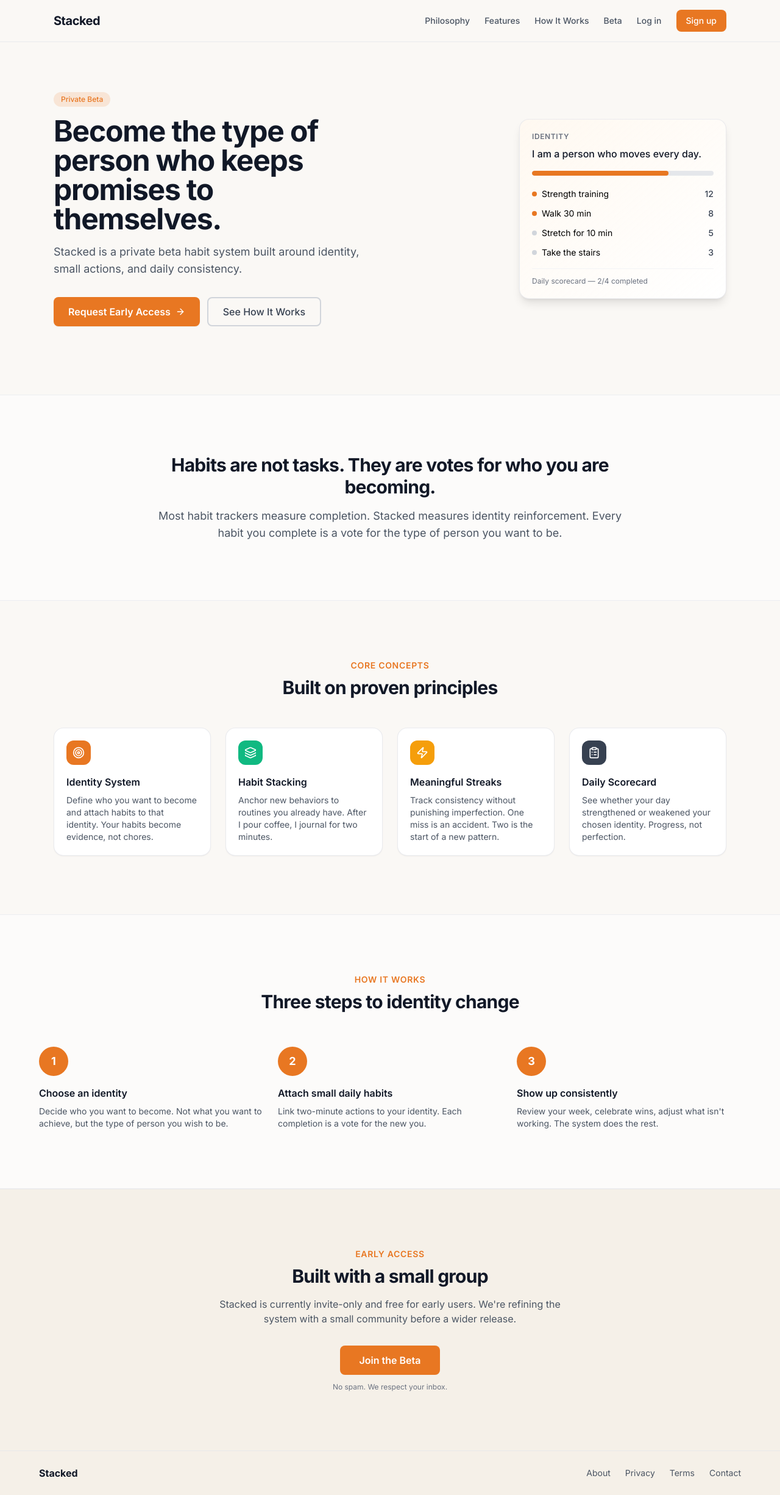
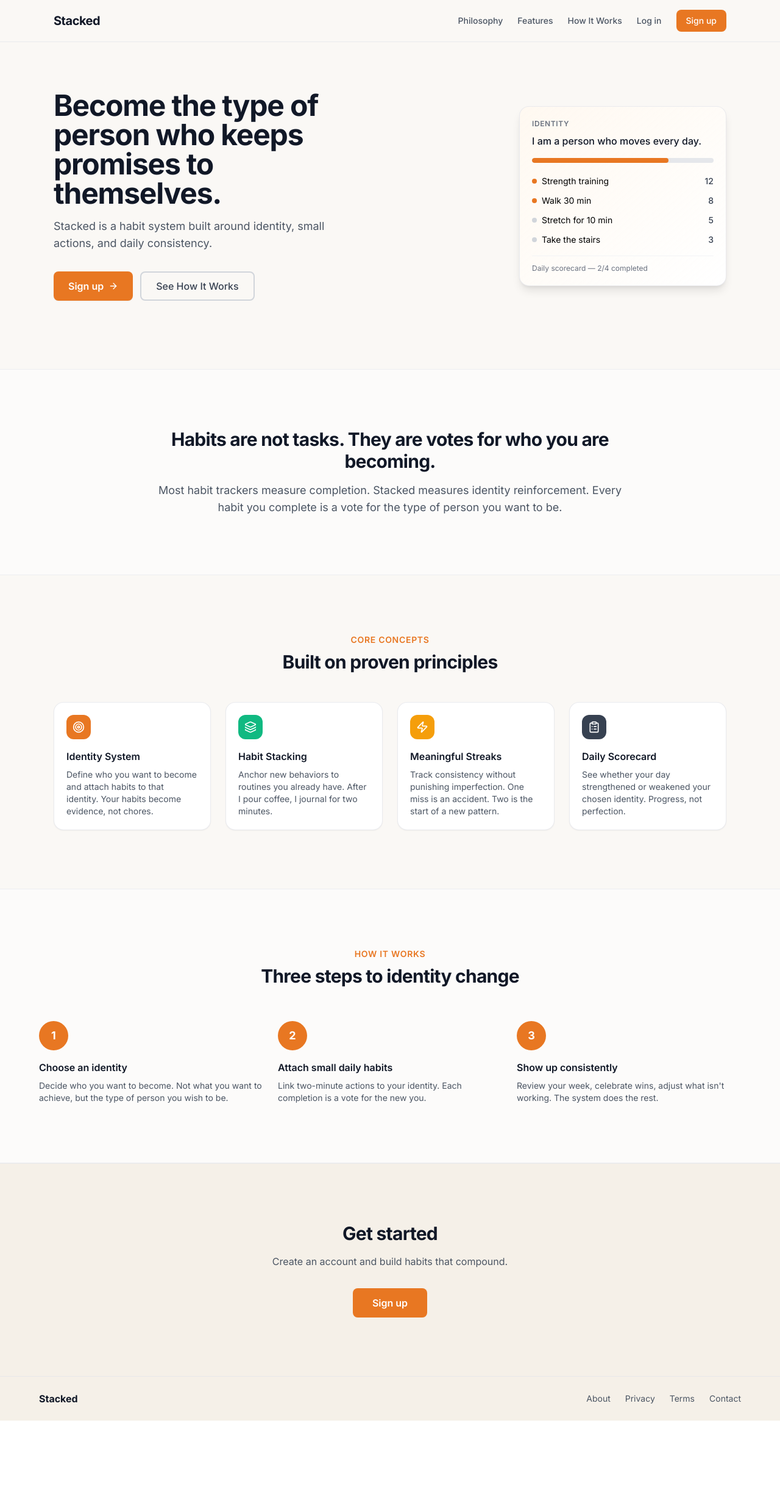
Before and after one commit to judy-eapen/stacked, a Next.js app: page / in a window 1280 px wide. Shown: the whole page at 61% size. After the commit the page ends 2329 px from the top, so only its background shows below. Built offline with nearby package versions, Linux system fonts and the light colour scheme.

Commit message:
UI refresh for the landing page

```diff
--- a/app/page.tsx
+++ b/app/page.tsx
@@ -68,9 +68,6 @@
             <a href="#how-it-works" className="text-sm font-medium text-gray-600 hover:text-gray-900 transition-colors">
               How It Works
             </a>
-            <a href="#beta" className="text-sm font-medium text-gray-600 hover:text-gray-900 transition-colors">
-              Beta
-            </a>
             <Link href="/login" className="text-sm font-medium text-gray-600 hover:text-gray-900 transition-colors">
               Log in
             </Link>
@@ -89,21 +86,18 @@
         <section className="px-6 pt-12 pb-20 md:pt-20 md:pb-28 max-w-6xl mx-auto">
           <div className="grid grid-cols-1 lg:grid-cols-2 gap-12 lg:gap-16 items-center">
             <div>
-              <span className="inline-block px-3 py-1 rounded-full text-xs font-medium bg-[#e87722]/15 text-[#e87722] mb-4">
-                Private Beta
-              </span>
               <h1 className="text-3xl md:text-4xl lg:text-5xl font-bold tracking-tight text-gray-900 mb-4">
                 Become the type of person who keeps promises to themselves.
               </h1>
               <p className="text-lg text-gray-600 mb-8 max-w-lg">
-                Stacked is a private beta habit system built around identity, small actions, and daily consistency.
+                Stacked is a habit system built around identity, small actions, and daily consistency.
               </p>
               <div className="flex flex-wrap gap-3">
                 <Link
                   href="/signup"
                   className="inline-flex items-center justify-center gap-2 h-12 px-6 rounded-lg bg-[#e87722] text-white font-semibold hover:bg-[#d96b1e] transition-colors shadow-sm"
                 >
-                  Request Early Access
+                  Sign up
                   <ArrowRight className="h-4 w-4" />
                 </Link>
                 <a
@@ -199,27 +193,21 @@
           </div>
         </section>
 
-        {/* Early Access */}
-        <section id="beta" className="px-6 py-16 md:py-24 bg-[#f5f0e8] border-t border-gray-200/60">
+        {/* CTA */}
+        <section id="get-started" className="px-6 py-16 md:py-24 bg-[#f5f0e8] border-t border-gray-200/60">
           <div className="max-w-xl mx-auto text-center">
-            <p className="text-sm font-semibold text-[#e87722] uppercase tracking-wider mb-2">
-              Early Access
-            </p>
             <h2 className="text-2xl md:text-3xl font-bold tracking-tight text-gray-900 mb-4">
-              Built with a small group
+              Get started
             </h2>
             <p className="text-gray-600 mb-8">
-              Stacked is currently invite-only and free for early users. We&apos;re refining the system with a small community before a wider release.
+              Create an account and build habits that compound.
             </p>
-            <div className="flex flex-col sm:flex-row gap-3 justify-center mb-3">
-              <Link
-                href="/signup"
-                className="inline-flex items-center justify-center h-12 px-8 rounded-lg bg-[#e87722] text-white font-semibold hover:bg-[#d96b1e] transition-colors"
-              >
-                Join the Beta
-              </Link>
-            </div>
-            <p className="text-xs text-gray-500">No spam. We respect your inbox.</p>
+            <Link
+              href="/signup"
+              className="inline-flex items-center justify-center h-12 px-8 rounded-lg bg-[#e87722] text-white font-semibold hover:bg-[#d96b1e] transition-colors"
+            >
+              Sign up
+            </Link>
           </div>
         </section>
       </main>
```
